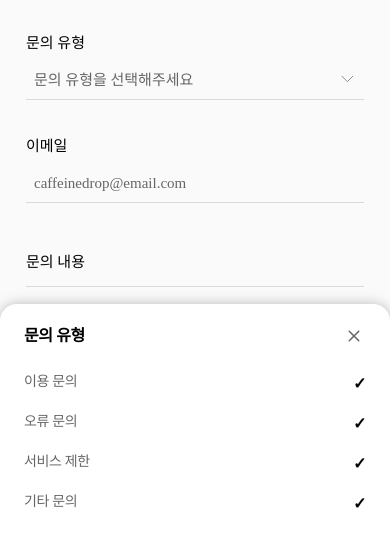
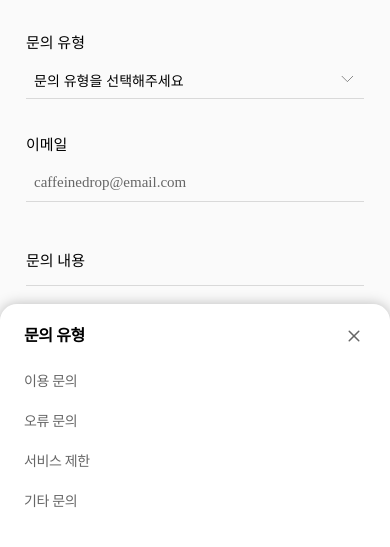
Before and after one commit to Caffeine-Drop/Web, a React Native app in the folder CaffeineDrop/: screen /SettingAskPage in a window 390 px wide. Both pictures are taken after a click on the element 347 px from the left and 338 px from the top of the page. Shown: the part 259-806 px from the top of the page. Built offline with nearby package versions, Linux system fonts and the light colour scheme; a web font is replaced by a local one.

Commit message:
feat: 모달창에서 선택한 목록을 문의 유형의 텍스트에 반영

```diff
--- /dev/null
+++ b/CaffeineDrop/components/CheckedIcon.js
@@ -0,0 +1,22 @@
+import React from "react";
+import Svg, { Rect, Path } from "react-native-svg";
+import styled from "styled-components/native";
+import { TouchableOpacity } from "react-native";
+
+const CheckedIconWrapper = styled(TouchableOpacity)`
+    width: 20px;
+    height: 20px;
+    flex-shrink: 0;
+`;
+
+const CheckedIcon = ({ onPress }) => (
+    <CheckedIconWrapper onPress={onPress}>
+        <Svg xmlns="http://www.w3.org/2000/svg" width="20" height="20" viewBox="0 0 20 20" fill="none">
+            <Rect width="20" height="20" rx="4" fill="#756555" />
+            <Path d="M5.5 10L8.40559 13L14 6" fill="#756555" />
+            <Path d="M5.5 10L8.40559 13L14 6" stroke="#FAFAFA" strokeWidth="1.5" strokeLinecap="round" strokeLinejoin="round" />
+        </Svg>
+    </CheckedIconWrapper>
+);
+
+export default CheckedIcon;
--- a/CaffeineDrop/pages/settingPages/settingaskpage.js
+++ b/CaffeineDrop/pages/settingPages/settingaskpage.js
@@ -1,4 +1,4 @@
-import React, { useState } from "react";
+import React, { useState, useEffect } from "react";
 import { View, Text, Button, TouchableOpacity, Pressable } from "react-native";
 import styled from "styled-components/native";
 import { responsiveFontSize, responsiveWidth, responsiveHeight } from "../../utils/responsive";
@@ -8,11 +8,16 @@ import { useFonts } from "../../styles";
 import InputText from "../../components/InputText";
 import { ScrollView } from "react-native";
 import CheckIcon from "../../components/CheckIcon";
+import CheckedIcon from "../../components/CheckedIcon";
 import Modal from "react-native-modal";
 import CloseIcon from "../../components/CloseIcon";
+import { TextInput } from "react-native-web";
 
 export default function SettingAskPage({ navigation }) {
     const [isModalVisible, setModalVisible] = useState(false);
+    const [selectedOption, setSelectedOption] = useState(null);
+    const [email, setEmail] = useState("");
+    const [isChecked, setIsChecked] = useState(false);
     const fontsLoaded = useFonts();
 
     if (!fontsLoaded) {
@@ -21,6 +26,14 @@ export default function SettingAskPage({ navigation }) {
 
     const toggleModal = () => {
         setModalVisible(!isModalVisible);
+    };
+
+    const handleOptionPress = (option) => {
+        setSelectedOption(option);
+    };
+
+    const toggleCheck = () => {
+        setIsChecked((prev) => !prev);
     };
 
     return (
@@ -49,7 +62,7 @@ export default function SettingAskPage({ navigation }) {
                         <SelectBoxTitleText>문의 유형</SelectBoxTitleText>
                     </SelectBoxTitle>
                     <SelectBox>
-                        <SelectBoxText>문의 유형을 선택해주세요</SelectBoxText>
+                        <SelectBoxText>{selectedOption || "문의 유형을 선택해주세요"}</SelectBoxText>
                         <DropdownIcon onPress={toggleModal} />
                     </SelectBox>
                 </SelectBoxContainer>
@@ -61,22 +74,14 @@ export default function SettingAskPage({ navigation }) {
                             <ModalTitleText>문의 유형</ModalTitleText>
                             <CloseIcon onPress={toggleModal} />
                         </ModalTitleBox>
-                        <ListText>
-                            <InnerText>이용 문의</InnerText>
-                            <CheckIconText>✓</CheckIconText>
-                        </ListText>
-                        <ListText>
-                            <InnerText>오류 문의</InnerText>
-                            <CheckIconText>✓</CheckIconText>
-                        </ListText>
-                        <ListText>
-                            <InnerText>서비스 제한</InnerText>
-                            <CheckIconText>✓</CheckIconText>
-                        </ListText>
-                        <ListText>
-                            <InnerText>기타 문의</InnerText>
-                            <CheckIconText>✓</CheckIconText>
-                        </ListText>
+                        {["이용 문의", "오류 문의", "서비스 제한", "기타 문의"].map((option) => (
+                            <PressableBox key={option} onPress={() => handleOptionPress(option)}>
+                                <ListText>
+                                    <InnerText selected={selectedOption === option}>{option}</InnerText>
+                                    {selectedOption === option && <CheckIconText>✓</CheckIconText>}
+                                </ListText>
+                            </PressableBox>
+                        ))}
                     </ModalContent>
                 </Modal>
 
@@ -85,7 +90,7 @@ export default function SettingAskPage({ navigation }) {
                         <SelectBoxTitleText>이메일</SelectBoxTitleText>
                     </SelectBoxTitle>
                     <SelectBox>
-                        <SelectBoxText>caffeinedrop@email.com</SelectBoxText>
+                        <EmailInput placeholder="caffeinedrop@email.com" value={email} onChangeText={setEmail} />
                     </SelectBox>
                 </SelectBoxContainer2>
 
@@ -97,9 +102,7 @@ export default function SettingAskPage({ navigation }) {
 
                 {/* 이메일 부분 */}
                 <EmailContainer>
-                    <CheckBoxWrapper>
-                        <CheckIcon />
-                    </CheckBoxWrapper>
+                    <CheckBoxWrapper onPress={toggleCheck}>{isChecked ? <CheckedIcon /> : <CheckIcon />}</CheckBoxWrapper>
                     <EmailText>이메일 정보 제공 동의</EmailText>
                 </EmailContainer>
                 <EmailContent>문의 답변 제공을 위해 이메일 주소 정보 제공에 동의해 주시기 바랍니다.</EmailContent>
@@ -205,7 +208,7 @@ const SelectBox = styled.View`
     border-bottom-width: ${responsiveWidth(1)}px;
     border-bottom-color: #d9d9d9;
 `;
-const SelectBoxText = styled.Text`
+const EmailInput = styled(TextInput)`
     color: #666;
     font-family: PretendardRegular;
     font-size: ${responsiveFontSize(14)}px;
@@ -214,6 +217,7 @@ const SelectBoxText = styled.Text`
     line-height: ${responsiveHeight(19.32)}px;
     letter-spacing: ${responsiveWidth(-0.35)};
 `;
+const SelectBoxText = styled.Text``;
 //문의 내용/////////////////////////////////////////////
 const ContentTitle = styled.View`
     margin-top: ${responsiveHeight(44)}px;
@@ -333,8 +337,6 @@ const ListText = styled.View`
     width: 100%;
     padding-top: 8px;
     padding-bottom: 8px;
-    display: flex;
-    justify-content: space-between;
 `;
 const InnerText = styled.Text`
     color: #666;
@@ -344,6 +346,8 @@ const InnerText = styled.Text`
     font-weight: 500;
     line-height: 19.32px;
     letter-spacing: -0.35px;
+    height: 24px;
+    color: ${({ selected }) => (selected ? "#000" : "#666")};
 `;
 const CheckIconText = styled.Text`
     color: #000;
@@ -355,3 +359,9 @@ const CheckIconText = styled.Text`
     line-height: 24px; /* 150% */
     letter-spacing: -0.4px;
 `;
+const PressableBox = styled(TouchableOpacity)`
+    display: flex;
+    flex-direction: row;
+    justify-content: space-between;
+    width: 100%;
+`;
```
